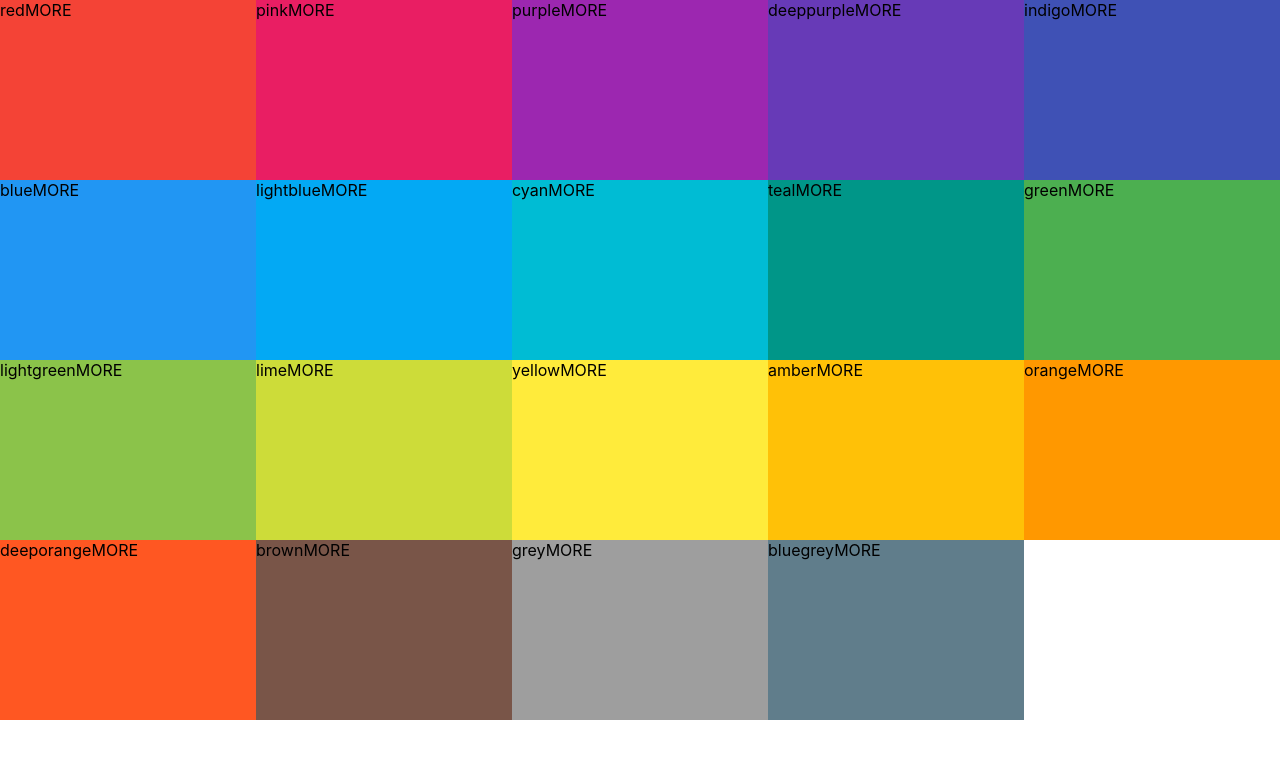
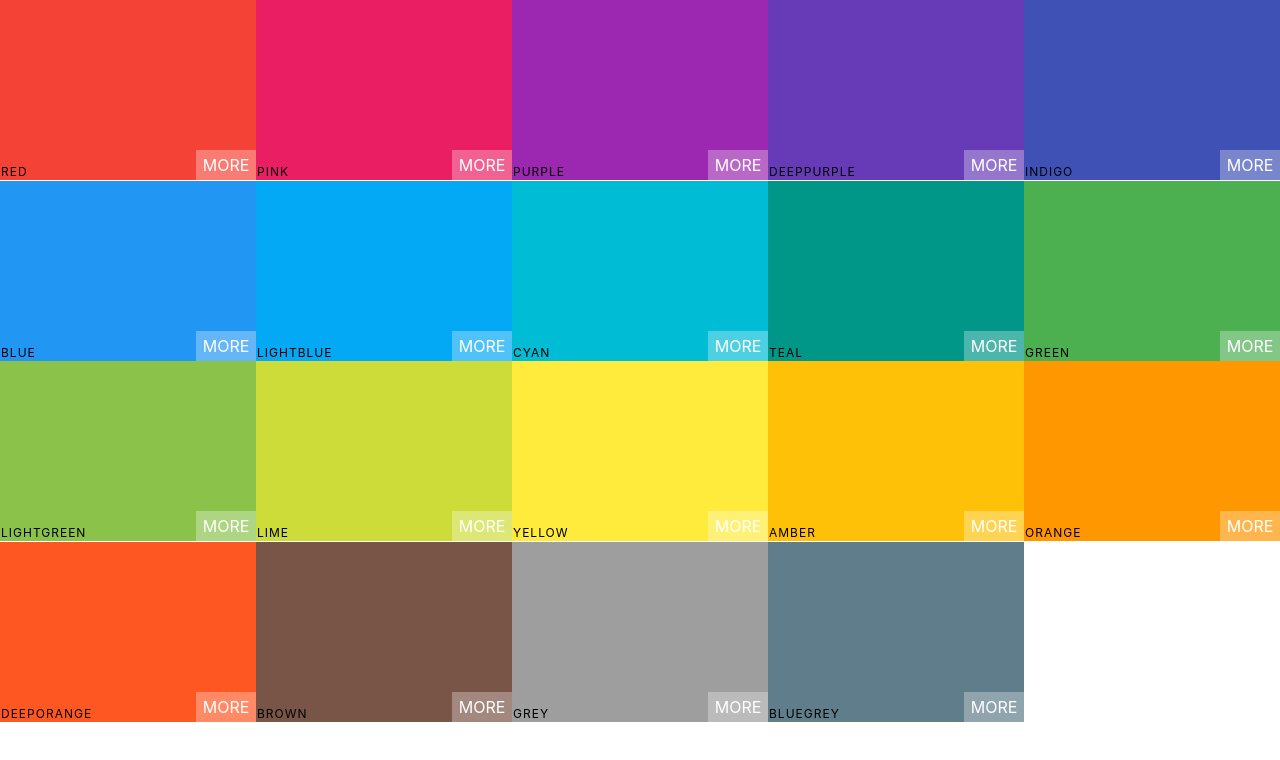
Before and after one commit to Hady207/react-color-palette, a React (Create React App) app: page / in a window 1280 px wide. Shown: the top 760 px of the page. Built offline with nearby package versions, Linux system fonts and the light colour scheme.

Commit message:
Style Color Box

```diff
--- a/src/ColorBox.css
+++ b/src/ColorBox.css
@@ -5,4 +5,56 @@
     display: inline-block;
     position: relative;
     cursor: pointer;
+    margin-bottom: -3.5px;
 }
+
+
+copy-contianer {}
+
+.copy-button {
+    width: 100px;
+    height: 30px;
+    position: absolute;
+    display: inline-block;
+    top: 50%;
+    left: 50%;
+    transform: translate(-50%, -50%);
+    text-align: center;
+    outline: none;
+    background: rgba(255, 255, 255, 0.3);
+    font-size: 1rem;
+    line-height: 30px;
+    text-transform: uppercase;
+    color: white;
+    border: none;
+    opacity: 0;
+}
+
+.ColorBox:hover .copy-button {
+    opacity: 1;
+    transition: .5s;
+}
+
+
+.box-content {
+    position: absolute;
+    width: 100%;
+    left: 0px;
+    bottom: 0px;
+    padding: 1px;
+    letter-spacing: 1px;
+    text-transform: uppercase;
+    font-size: 12px;
+}
+
+.see-more {
+    background: rgba(255, 255, 255, 0.3);
+    position: absolute;
+    right: 0px;
+    bottom: 0px;
+    color: white;
+    width: 60px;
+    height: 30px;
+    text-align: center;
+    line-height: 30px;
+}
--- a/src/Colorbox.js
+++ b/src/Colorbox.js
@@ -3,10 +3,16 @@
 
 export default class Colorbox extends Component {
   render() {
+    const { name, background } = this.props;
     return (
       <div style={{ background: this.props.background }} className="ColorBox">
-        <span>{this.props.name}</span>
-        <span>MORE</span>
+        <div className="copy-contianer">
+          <div className="box-content">
+            <span>{name}</span>
+          </div>
+          <button className="copy-button">Copy</button>
+        </div>
+        <span className="see-more">MORE</span>
       </div>
     );
   }
```
